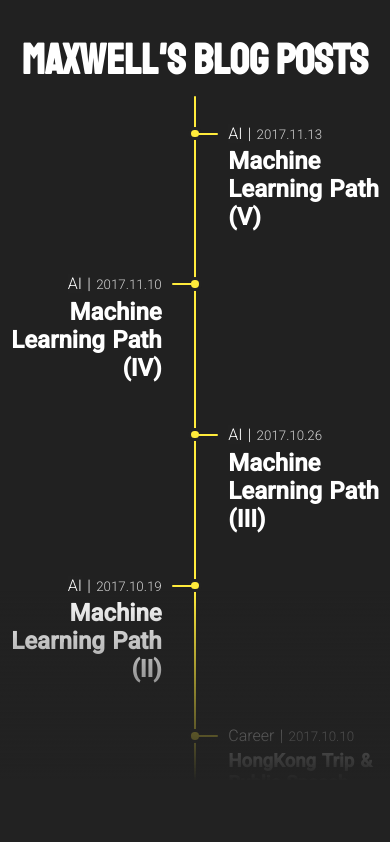
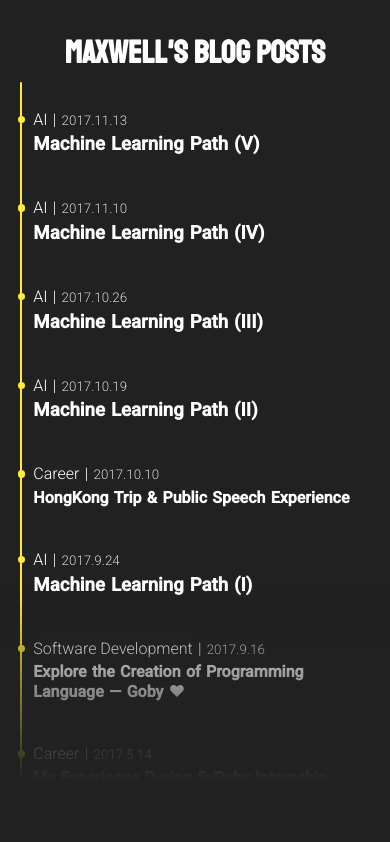
Before and after one commit to Alexius-Huang/Svartalvheim, a Nuxt app: page /ansuz in a window 390 px wide. Shown: the top 842 px of the page. Built offline with nearby package versions, Linux system fonts and the light colour scheme.

Commit message:
Ansuz - Complete responsiveness of the blog post page

```diff
--- a/pages/ansuz.vue
+++ b/pages/ansuz.vue
@@ -35,7 +35,7 @@ export default {
       totalPosts: posts,
       posts: [],
       page: 1,
-      pageSize: 10,
+      pageSize: 9,
     };
   },
   computed: {
@@ -58,7 +58,7 @@ export default {
           newPosts.push(newPost);
           this.posts = newPosts;
 
-          setTimeout(this.appendPostAnimation, 500);
+          setTimeout(this.appendPostAnimation, 200);
         }
       }
     },
@@ -227,6 +227,65 @@ main
   main
     width: 100vw
 
+  main > ul.timeline-layout > li
+    &:nth-child(even)
+      padding-left: 25pt
+    &:nth-child(odd)
+      padding-right: 25pt
+
+@media screen and (max-width: 768px)
+  main > h1.title
+    font-size: 24pt
+  main > ul.timeline-layout
+    &:before
+      display: none
+    &:after
+      content: ''
+      position: absolute
+      content: ''
+      width: 2px
+      height: calc(100% + 50px)
+      background-color: $yellow-500
+      left: 20px
+      top: -25px
+      border-radius: 1pt
+
+  main > ul.timeline-layout > li
+    width: 100%
+    &:nth-child(even)
+      text-align: left
+    &:nth-child(odd)
+      margin-left: 0
+    &:before
+      display: none
+    &:after
+      content: ''
+      position: absolute
+      width: 10pt
+      height: 10pt
+      border-radius: 50%
+      background-color: $yellow-500
+      border: 3px solid #222
+      top: 6px
+      left: 15px
+
+  main > ul.timeline-layout > li > div.info
+    &:before
+      display: none
+
+  main > ul.timeline-layout > li > h2.title
+    font-size: 14pt
+    &.smaller
+      font-size: 12pt
+
+  main > ul.timeline-layout > li.load-more
+    padding: 0
+    text-align: center
+    &:after
+      display: none
+    &:nth-child(odd)
+      left: 0
+
 @keyframes fade-in
   0%
     opacity: 0
```
